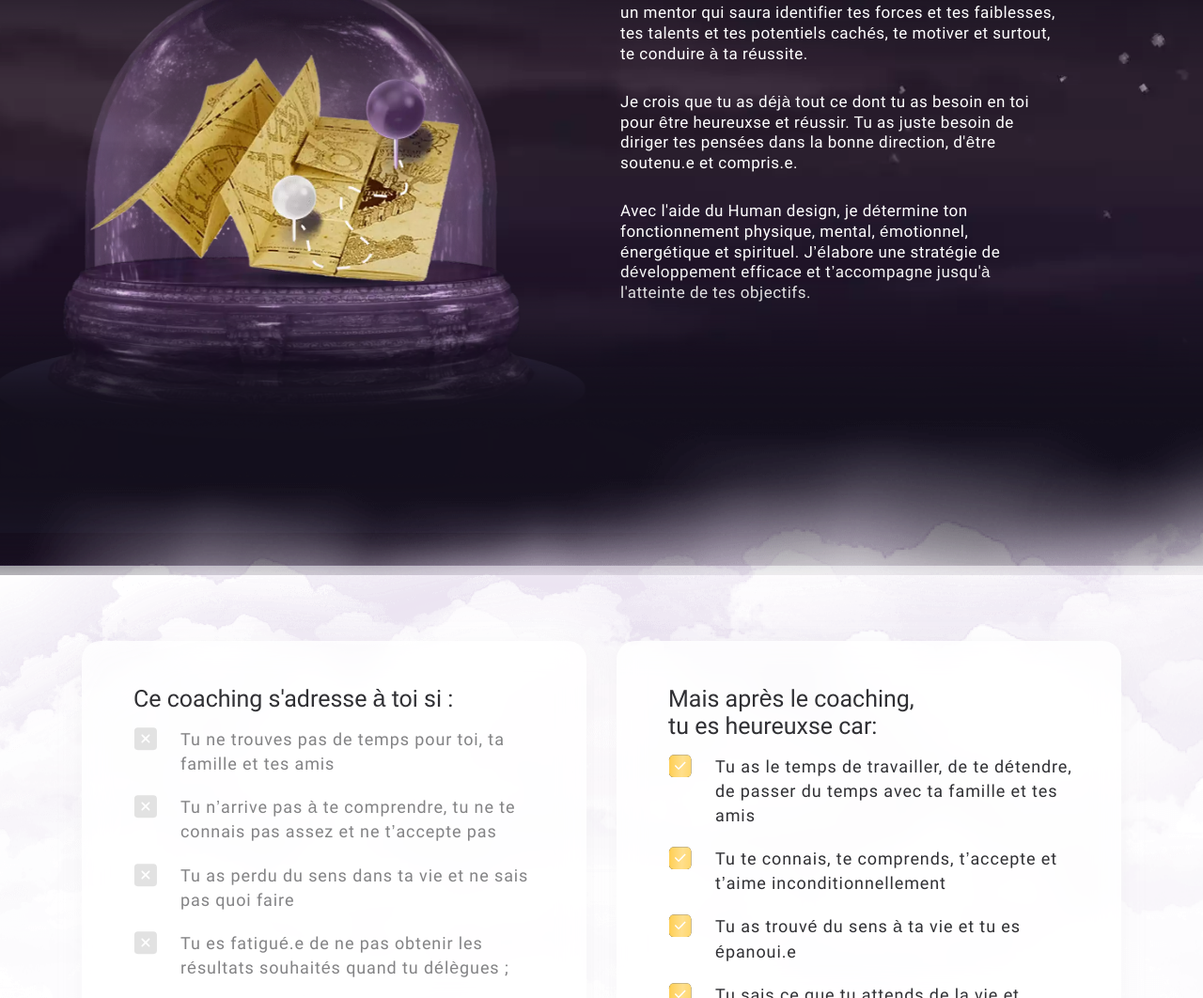
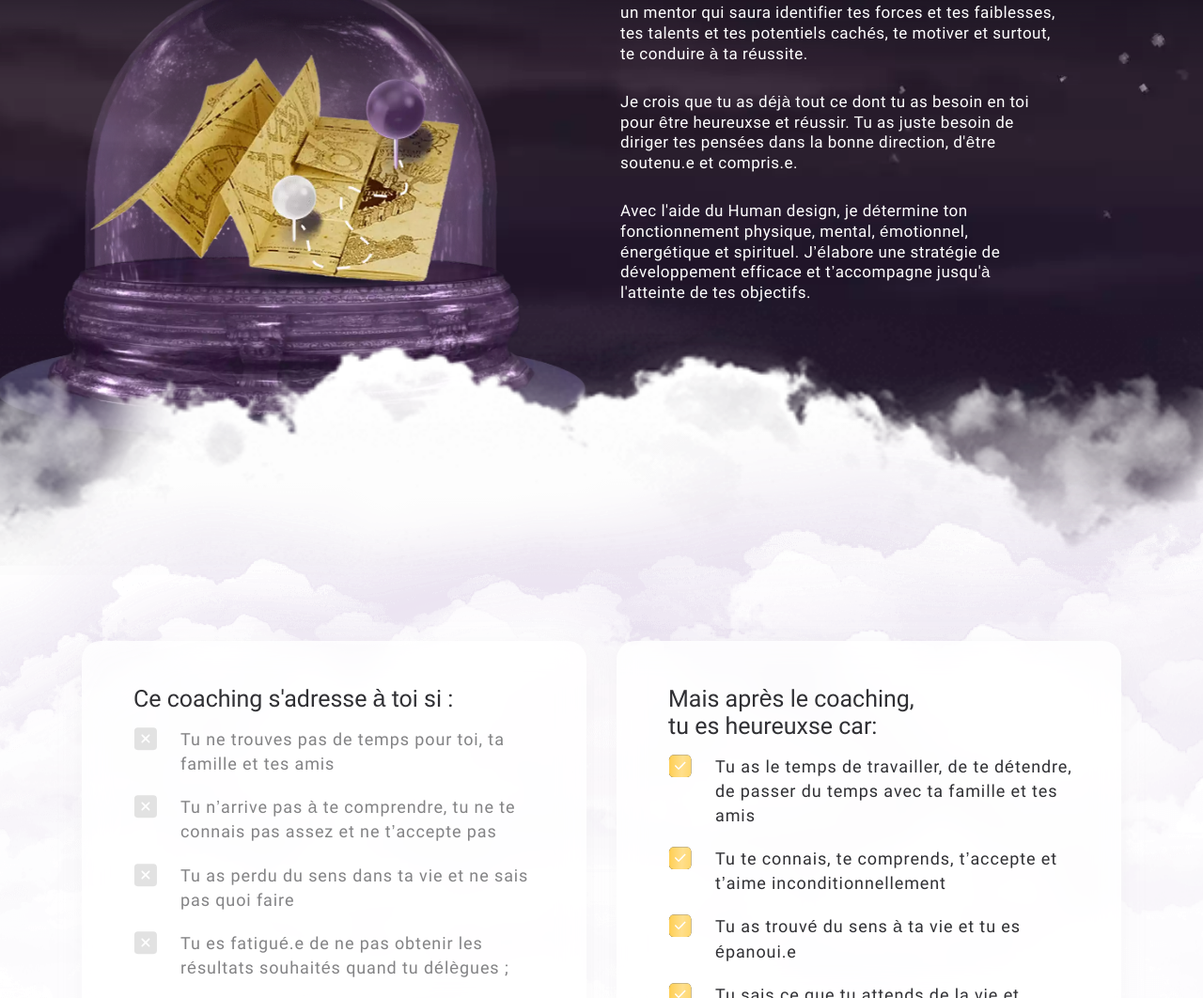
Before and after one commit to Boffeer/naomi-coach, a website: page index.html in a window 1280 px wide. Shown: the part 1014-2076 px from the top of the page at 94% size. Drawn offline with Linux system fonts and the light colour scheme; a web font is replaced by a local one.

Commit message:
fix adaptives

```diff
--- a/css/sections/_coach.scss
+++ b/css/sections/_coach.scss
@@ -136,7 +136,7 @@
 	bottom: -10px;
 	height: 350px;
 	// background-image: url(../img/coach/divider-bottom.png);
-	@include bgset("../img/hero/divider-bottom", "png");
+	@include bgset("../img/coach/divider-bottom", "png");
 	background-size: cover;
 	background-position: top;
 	background-repeat: no-repeat;
--- a/css/sections/_lifechange.scss
+++ b/css/sections/_lifechange.scss
@@ -14,7 +14,7 @@
 	justify-content: space-between;
 	align-items: flex-start;
 
-	@media (max-width: 768px) {
+	@media (max-width: 991px) {
 		flex-direction: column-reverse;
 		justify-content: center;
 		align-items: center;
@@ -46,7 +46,7 @@
 	margin-left: -190px;
 	max-width: 792px;
 
-	@media (max-width: 768px) {
+	@media (max-width: 991px) {
 		margin-top: unset;
 		margin-left: auto;
 		margin-right: auto;
@@ -61,7 +61,7 @@
 }
 
 .lifechange__button {
-	@media (max-width: 768px) {
+	@media (max-width: 991px) {
 		display: block;
 		margin-left: auto;
 		margin-right: auto;
--- a/css/sections/_why.scss
+++ b/css/sections/_why.scss
@@ -189,6 +189,9 @@
 		bottom: -280px;
 		height: 900px;
 	}
+	@media (max-width: 991px) {
+		height: 730px;
+	}
 	@media (max-width: 576px) {
 		height: 500px;
 		bottom: -200px;
```
Also changed, not shown: css/index.css, css/index.min.css, 2 other files.
